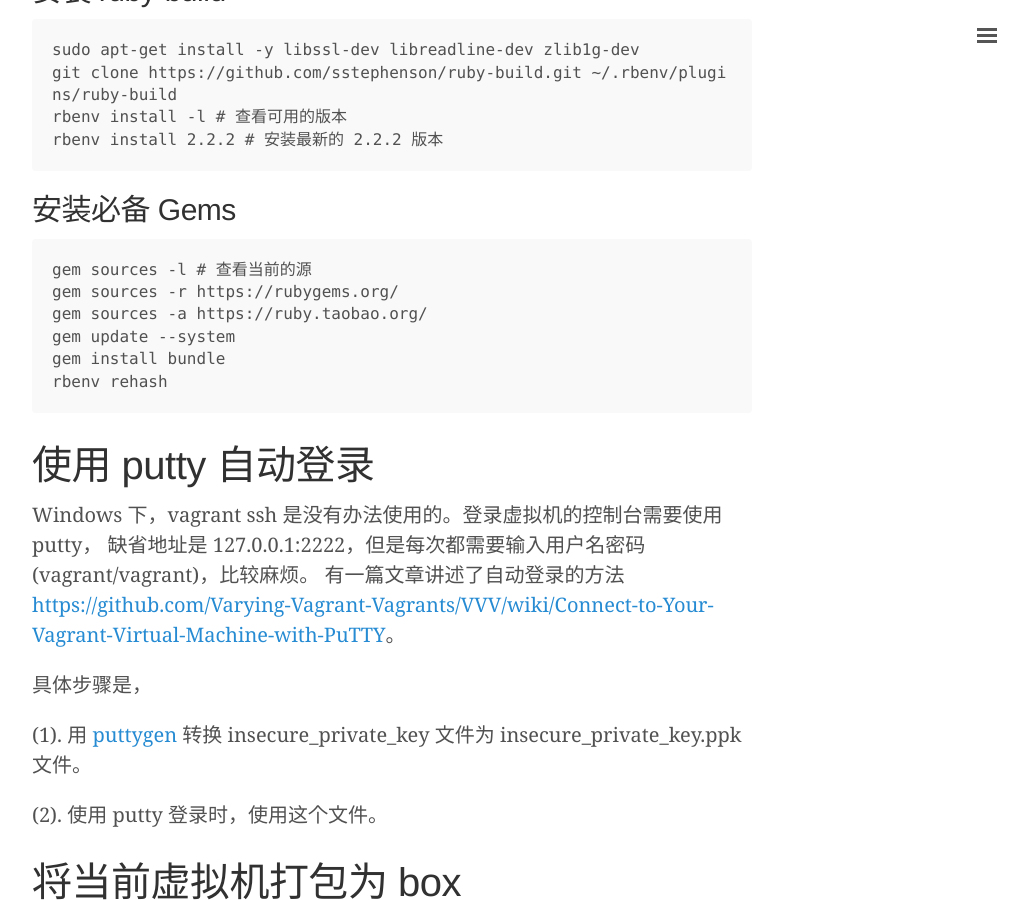
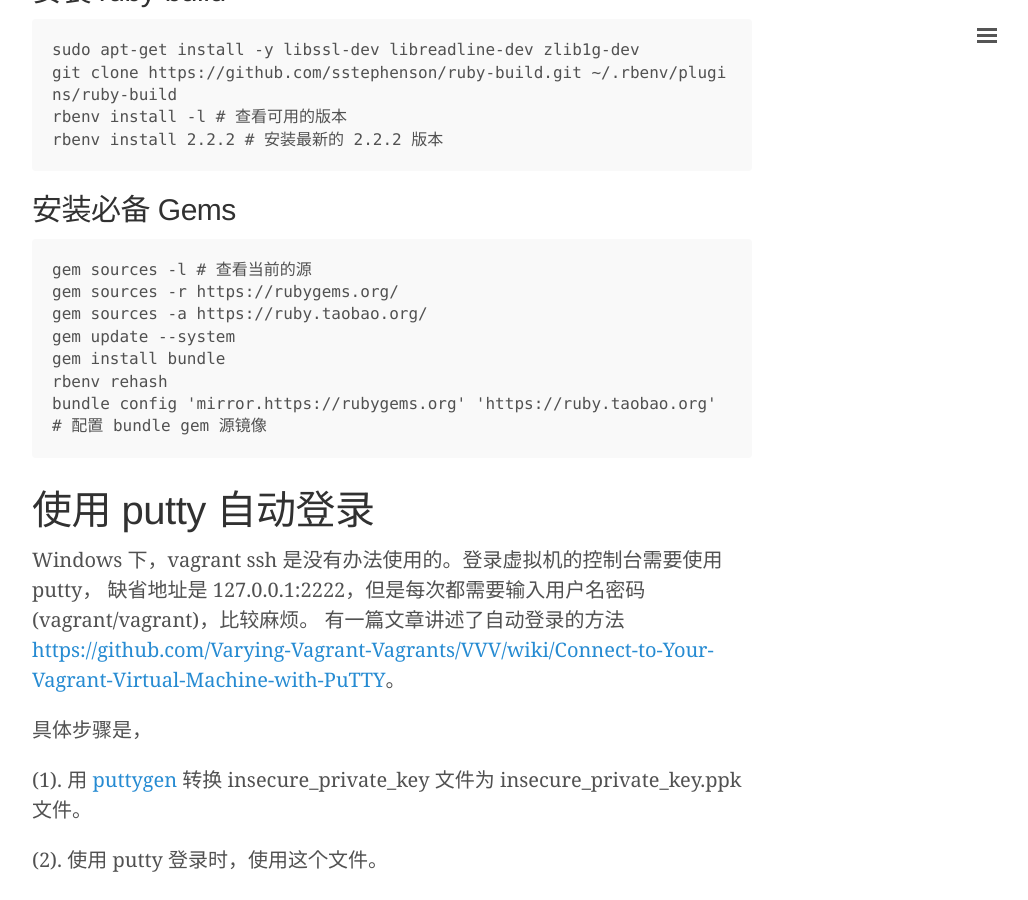
Before and after one commit to 0000-bigtree/0000-bigtree.github.io, a Jekyll site: the page built from _posts/2015-08-12-config-vagrant-on-win7.md, in a window 1280 px wide and 900 px high, scrolled down 9579 px. Shown: the whole window, without its empty margins (248-1276 px from the left). Built offline with Jekyll 4.4.1, drawn with Linux system fonts in a browser that asks for light colours.

Commit message:
修改，增加bundle设置gem源镜像命令

```diff
--- a/_posts/2015-08-12-config-vagrant-on-win7.md
+++ b/_posts/2015-08-12-config-vagrant-on-win7.md
@@ -329,6 +329,7 @@ BASH 缺省的提示符是这样子的 `vagrant@vagrant-ubuntu-trusty:~/workspac
     gem update --system
     gem install bundle
     rbenv rehash
+    bundle config 'mirror.https://rubygems.org' 'https://ruby.taobao.org' # 配置 bundle gem 源镜像
 
 # 使用 putty 自动登录
 
```
